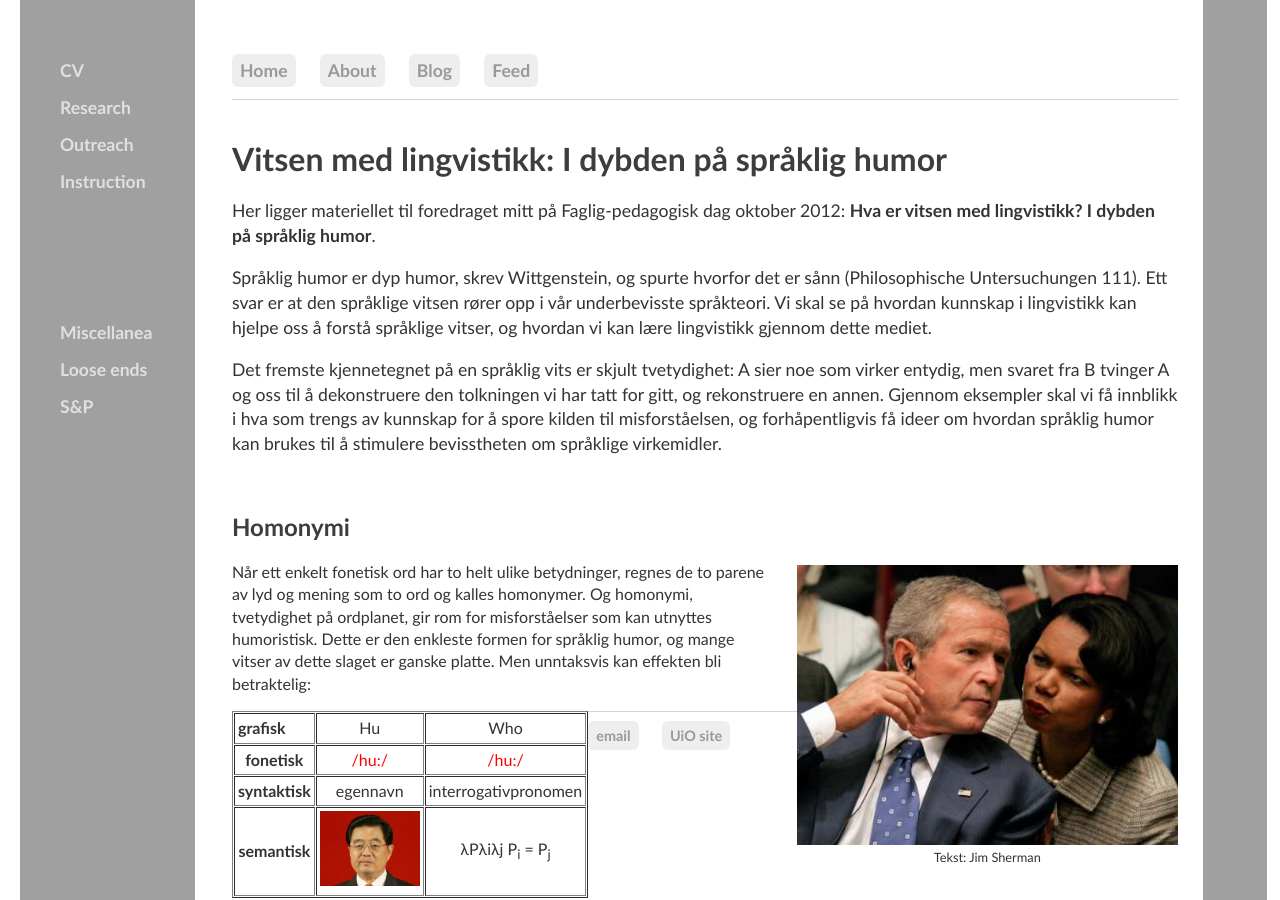
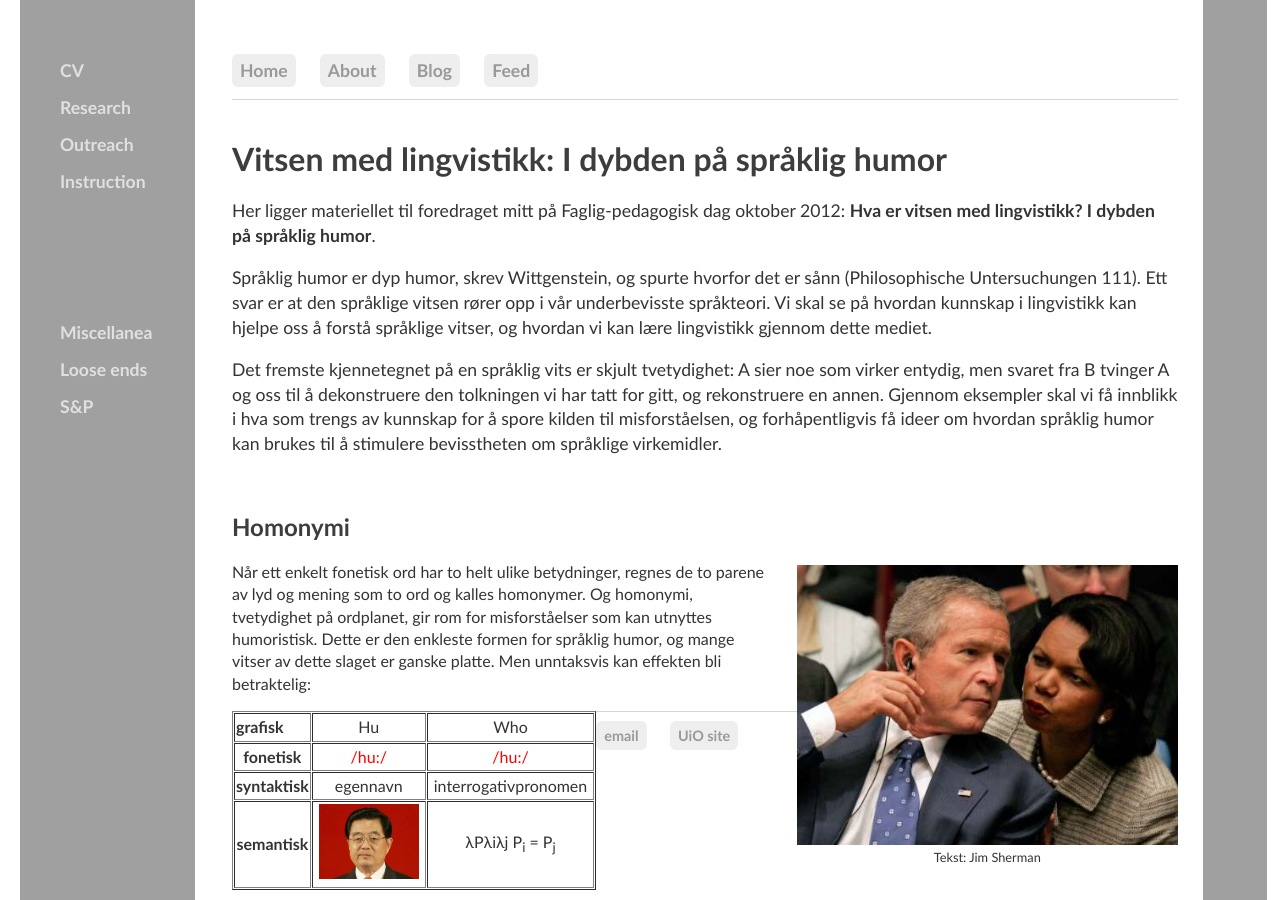
Before and after one commit to kjelljs/kjelljs.github.io, a Jekyll site: the page built from dissemination/vitsen.html, in a window 1280 px wide. Built offline with Jekyll 4.4.1, drawn with Linux system fonts in a browser that asks for light colours.

Commit message:
Update vitsen.html

```diff
--- a/dissemination/vitsen.html
+++ b/dissemination/vitsen.html
@@ -3,6 +3,12 @@ layout: post
 title: "Vitsen med lingvistikk: I dybden på språklig humor"
 ---
 <style>
+td {
+padding-left: 6px;
+padding-right: 6px;
+padding-top: 2px;
+padding-bottom: 2px;
+}
 figure {
     border: 1px solid none;
     padding-right: none;
@@ -29,7 +35,7 @@ figcaption {
 <div style="float:right;"><figure class="rightfig"><a href="http://www.youtube.com/watch?v=rVqngNypPdM"><img src="/pics/rice_bush.jpg" style="height: 280px"></a><figcaption>Tekst: Jim Sherman</figcaption></figure></div>
 <p>Når ett enkelt fonetisk ord har to helt ulike betydninger, regnes de to parene av lyd og mening som to ord og kalles homonymer. Og homonymi, tvetydighet på ordplanet, gir rom for misforståelser som kan utnyttes humoristisk. Dette er den enkleste formen for språklig humor, og mange vitser av dette slaget er ganske platte. Men unntaksvis kan effekten bli betraktelig:
 </p>
-<table border="1" cellpadding="3" cellspacing="1" style="float:left">
+<table border="1" cellspacing="1" style="float:left">
 	<thead>
 		<tr>
 			<th scope="col" style="text-align: left">grafisk</th>
@@ -39,17 +45,17 @@ figcaption {
 	</thead>
 	<tbody>
 		<tr>
-			<th scope="row">fonetisk</th>
+			<th scope="col">fonetisk</th>
 			<td style="text-align: center"><span style="color: #ff0000">/hu:/</span></td>
 			<td style="text-align: center"><span style="color: #ff0000">/hu:/</span></td>
 		</tr>
 		<tr>
-			<th scope="row">syntaktisk</th>
+			<th scope="col">syntaktisk</th>
 			<td style="text-align: center">egennavn</td>
 			<td style="text-align: center">interrogativpronomen</td>
 		</tr>
 		<tr>
-			<th scope="row">semantisk</th>
+			<th scope="col">semantisk</th>
 			<td style="text-align: center"><img alt="" src="/pics/hu.jpg" style="width: 100px; height: 75px" /></td>
 			<td style="text-align: center">λPλiλj P<sub>i</sub> = P<sub>j</sub></td>
 		</tr>
```
